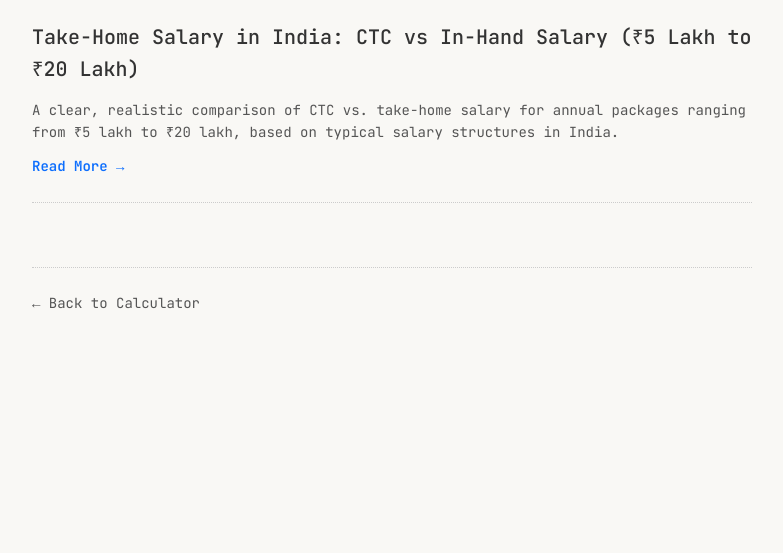
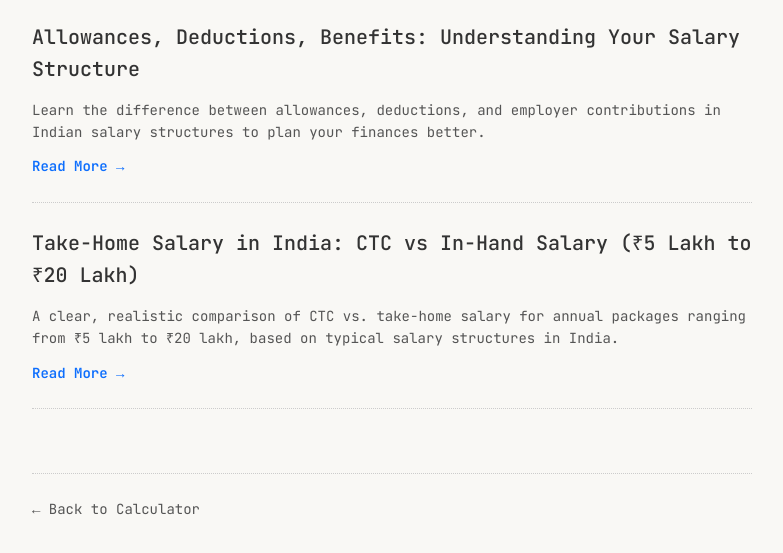
Before and after one commit to vishal-dembla/takehome-2, a plain HTML site: page blog.html in a window 1280 px wide. Shown: the part 115-668 px from the top of the page, without its empty margins (248-1031 px from the left). Drawn offline with Linux system fonts and the light colour scheme.

Commit message:
Update blog.html

```diff
--- a/blog.html
+++ b/blog.html
@@ -30,6 +30,12 @@
         <h1>Blog</h1>
         <ul class="article-list">
             <li>
+                <a href="allowances-vs-deductions.html">
+            <h2>Allowances, Deductions, Benefits: Understanding Your Salary Structure</h2>
+            <p>Learn the difference between allowances, deductions, and employer contributions in Indian salary structures to plan your finances better.</p>
+            <span class="read-more">Read More →</span>
+        </a>
+            <li>
                 <a href="ctc-vs-inhand-guide.html">
                     <h2>Take-Home Salary in India: CTC vs In-Hand Salary (₹5 Lakh to ₹20 Lakh)</h2>
                     <p>A clear, realistic comparison of CTC vs. take-home salary for annual packages ranging from ₹5 lakh to ₹20 lakh, based on typical salary structures in India.</p>
```
